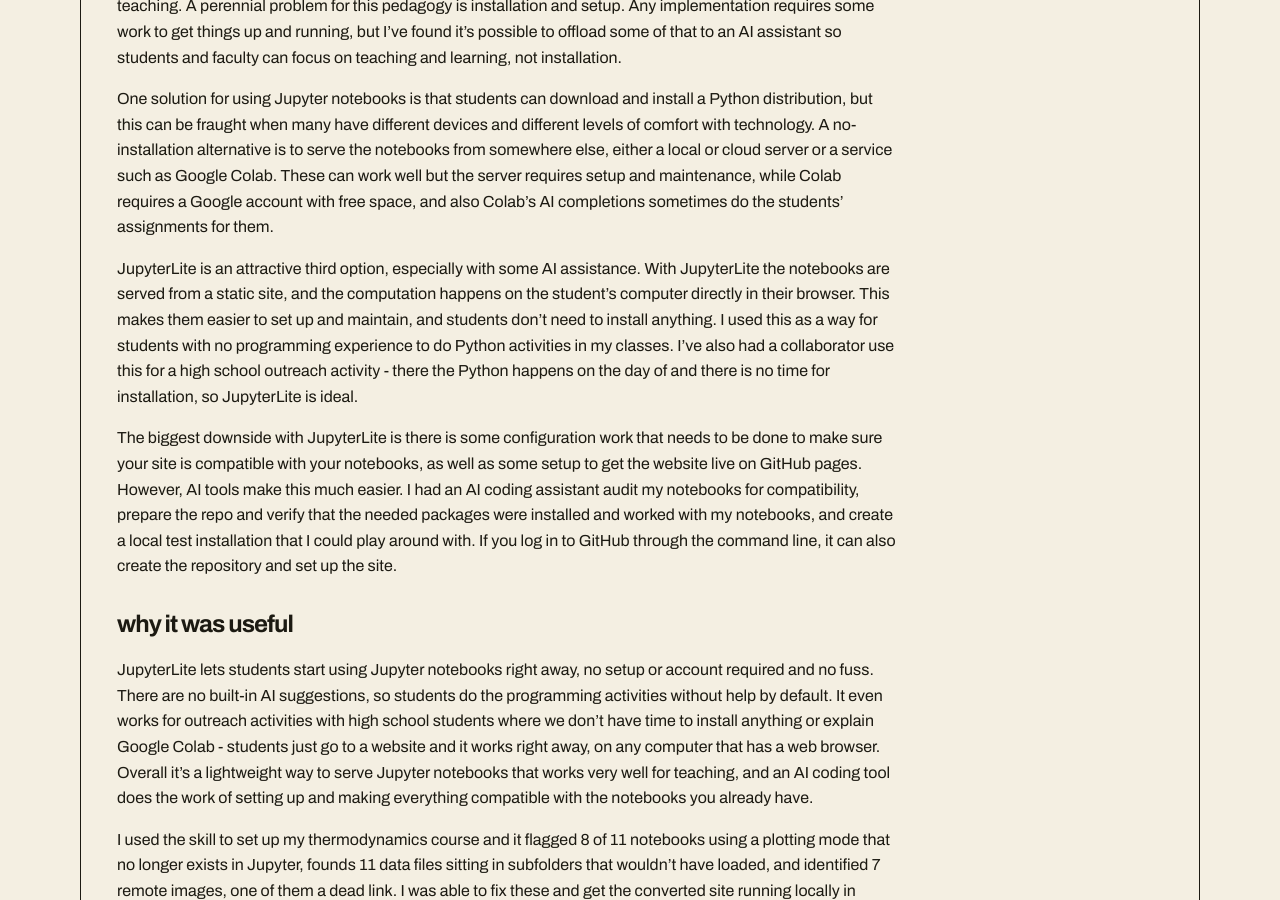
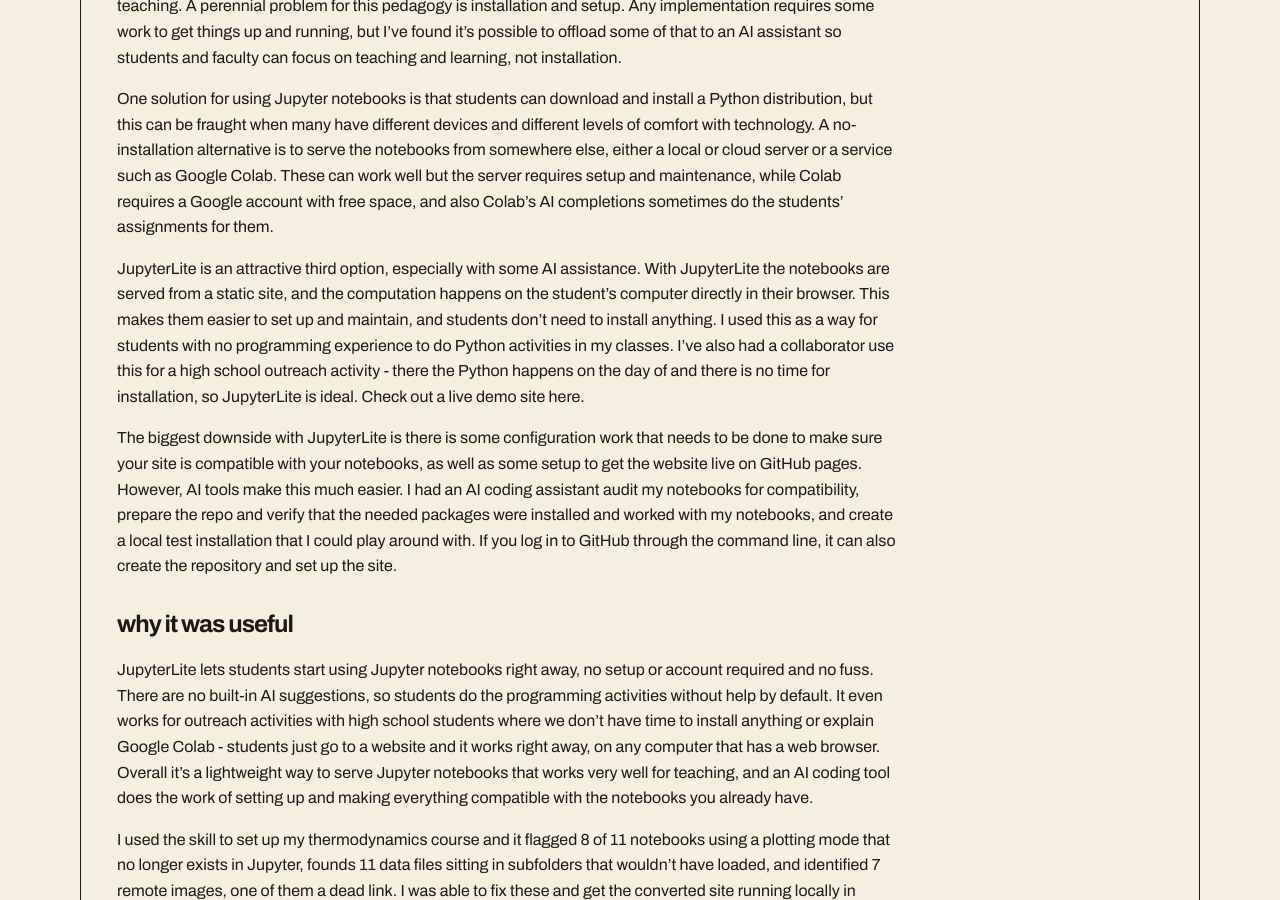
Before and after one commit to FacultyAIExchange/facultyaiexchange.github.io, a Jekyll site: the page built from _examples/build-a-jupyter-site.md, in a window 1280 px wide and 900 px high, scrolled down 624 px. Built offline with Jekyll 4.4.1, drawn with Linux system fonts in a browser that asks for light colours.

Commit message:
Add link to demo site

```diff
--- a/_examples/build-a-jupyter-site.md
+++ b/_examples/build-a-jupyter-site.md
@@ -28,7 +28,7 @@
 
 One solution for using Jupyter notebooks is that students can download and install a Python distribution, but this can be fraught when many have different devices and different levels of comfort with technology. A no-installation alternative is to serve the notebooks from somewhere else, either a local or cloud server or a service such as Google Colab. These can work well but the server requires setup and maintenance, while Colab requires a Google account with free space, and also Colab's AI completions sometimes do the students' assignments for them.
 
-JupyterLite is an attractive third option, especially with some AI assistance. With JupyterLite the notebooks are served from a static site, and the computation happens on the student's computer directly in their browser. This makes them easier to set up and maintain, and students don't need to install anything. I used this as a way for students with no programming experience to do Python activities in my classes. I've also had a collaborator use this for a high school outreach activity - there the Python happens on the day of and there is no time for installation, so JupyterLite is ideal.
+JupyterLite is an attractive third option, especially with some AI assistance. With JupyterLite the notebooks are served from a static site, and the computation happens on the student's computer directly in their browser. This makes them easier to set up and maintain, and students don't need to install anything. I used this as a way for students with no programming experience to do Python activities in my classes. I've also had a collaborator use this for a high school outreach activity - there the Python happens on the day of and there is no time for installation, so JupyterLite is ideal. Check out [a live demo site](https://william-pfalzgraff.github.io/jupyterlite-course-demo/) here.
 
 The biggest downside with JupyterLite is there is some configuration work that needs to be done to make sure your site is compatible with your notebooks, as well as some setup to get the website live on GitHub pages.  However, AI tools make this much easier. I had an AI coding assistant audit my notebooks for compatibility, prepare the repo and verify that the needed packages were installed and worked with my notebooks, and create a local test installation that I could play around with. If you log in to GitHub through the command line, it can also create the repository and set up the site.
 
```
